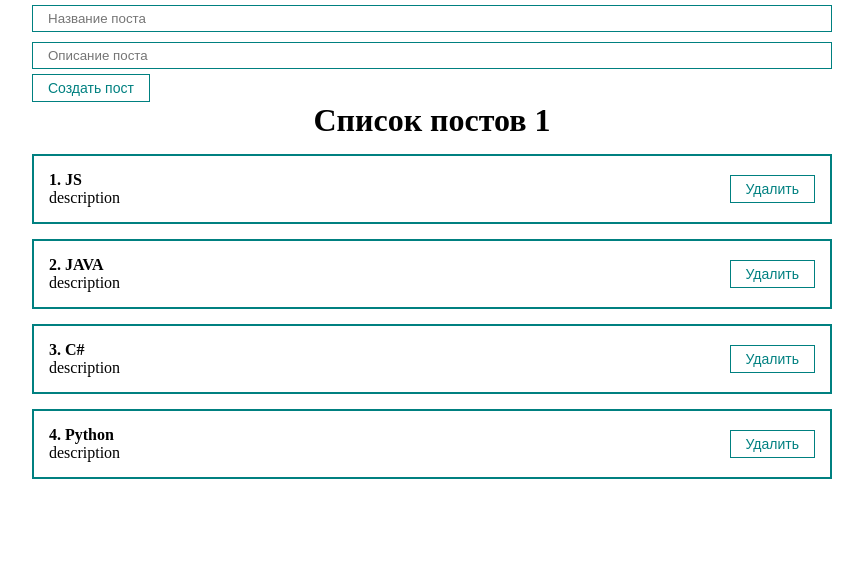
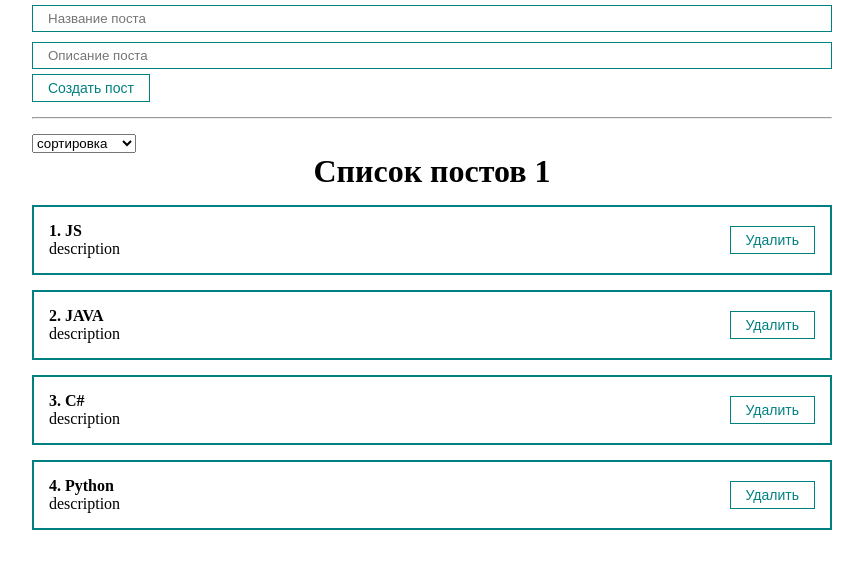
Before and after one commit to Daurenbek1/react-project-post, a React (Create React App) app: page / in a window 1280 px wide. Shown: the top 568 px of the page, without its empty margins (208-1071 px from the left). Built offline with nearby package versions, Linux system fonts and the light colour scheme.

Commit message:
sortPosts function add

```diff
--- a/src/App.js
+++ b/src/App.js
@@ -2,6 +2,7 @@
 import PostList from "./component/PostList";
 import PostForm from "./component/PostForm";
 import './styles/App.css'
+import MySelect from "./component/UI/select/MySelect";
 
 
 function App() {
@@ -13,6 +14,8 @@
     {id:4, title:'Python', body: 'description'}
   ])
 
+  const [selectedSort, setSelectedSort] = useState('')
+
   const createPost = (newPost) => {
     setPosts([...posts, newPost])
   }
@@ -21,10 +24,23 @@
     setPosts(posts.filter(p => p.id !== post.id))
   }
 
+  const sortPosts = (sort) => {
+    setSelectedSort(sort)
+    setPosts([...posts].sort((a, b) => a[sort].localeCompare(b[sort])))
+  }
 
   return (
     <div className="App">
       <PostForm create={createPost}/>
+      <hr style={{margin: '15px 0'}}/>
+      <MySelect
+          defaultValue="сортировка"
+          options={[
+            {value:'title', name:'По названию'},
+            {value:'body', name:'По описанию'}
+          ]}
+          value={selectedSort}
+          onChange={sortPosts}/>
       {posts.length != 0
         ?
         <PostList remove={removePost} posts={posts} title="Список постов 1"/>
--- /dev/null
+++ b/src/component/UI/select/MySelect.jsx
@@ -0,0 +1,13 @@
+
+
+const MySelect = ({defaultValue, options, value, onChange}) => {
+    return (
+        <select value={value}
+            onChange={event => onChange(event.target.value)}>
+            <option disabled value="">{defaultValue}</option>
+            {options.map(option => <option key={option.value} value={option.value}>{option.name}</option>)}
+        </select>
+    )
+}
+
+export default MySelect
```
